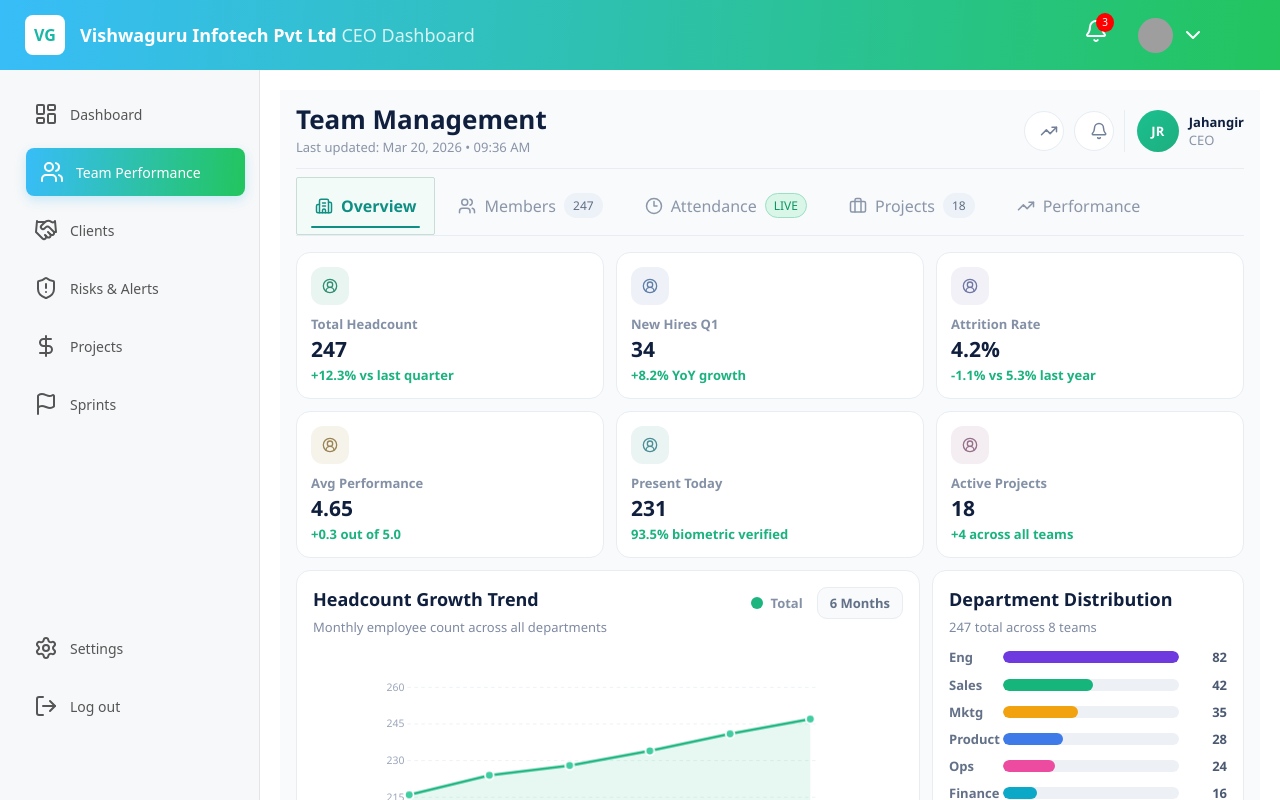
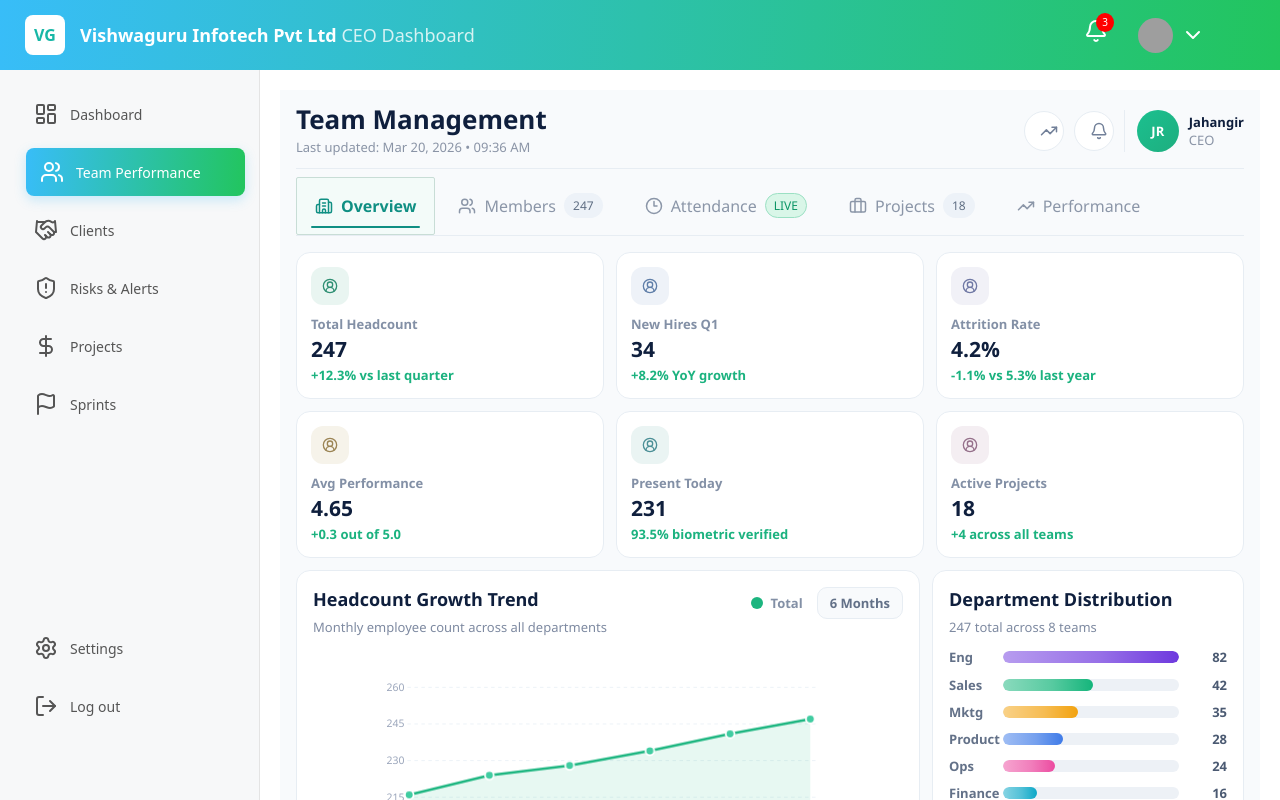
Before and after one commit to Tanu123T/CEODashboard, a React (Vite) app in the folder ceodashboard/: page /employees in a window 1280 px wide. Built offline with nearby package versions, Linux system fonts and the light colour scheme; grey boxes are pictures that could not be loaded.

Commit message:
progress bar colors

```diff
--- a/ceodashboard/src/components/team/tabs/OverviewTab.jsx
+++ b/ceodashboard/src/components/team/tabs/OverviewTab.jsx
@@ -11,6 +11,28 @@
   trendLabels,
   trendValues,
 } from '../teamData';
+
+const mixWithWhite = (hex, amount = 0.3) => {
+  const value = hex.replace('#', '').trim();
+  const normalized = value.length === 3
+    ? value.split('').map((char) => `${char}${char}`).join('')
+    : value;
+
+  if (normalized.length !== 6) {
+    return hex;
+  }
+
+  const [r, g, b] = [0, 2, 4].map((index) => parseInt(normalized.slice(index, index + 2), 16));
+  const blend = (channel) => Math.round(channel + (255 - channel) * amount);
+
+  return `rgb(${blend(r)} ${blend(g)} ${blend(b)})`;
+};
+
+const buildSoftBarGradient = (hex) => {
+  const light = mixWithWhite(hex, 0.5);
+  const mid = mixWithWhite(hex, 0.28);
+  return `linear-gradient(90deg, ${light} 0%, ${mid} 55%, ${hex} 100%)`;
+};
 
 const OverviewTab = () => {
   const maxDeptCount = Math.max(...departmentDistribution.map((item) => item.count));
@@ -88,7 +110,10 @@
                 <div className="tm-bar-wrap">
                   <div
                     className="tm-bar"
-                    style={{ '--bar-width': formatPercent((dept.count / maxDeptCount) * 100), backgroundColor: dept.color }}
+                    style={{
+                      '--bar-width': formatPercent((dept.count / maxDeptCount) * 100),
+                      background: buildSoftBarGradient(dept.color),
+                    }}
                   />
                 </div>
                 <strong>{dept.count}</strong>
@@ -131,7 +156,12 @@
                   <em className={projectStatusTone[project.status] || 'on-track'}>{project.status}</em>
                 </div>
                 <div className="tm-progress-track">
-                  <div style={{ '--progress-width': formatPercent(project.progress), backgroundColor: project.color }} />
+                  <div
+                    style={{
+                      '--progress-width': formatPercent(project.progress),
+                      background: buildSoftBarGradient(project.color),
+                    }}
+                  />
                 </div>
                 <div className="tm-project-meta">
                   <span>{project.team}</span>
```
